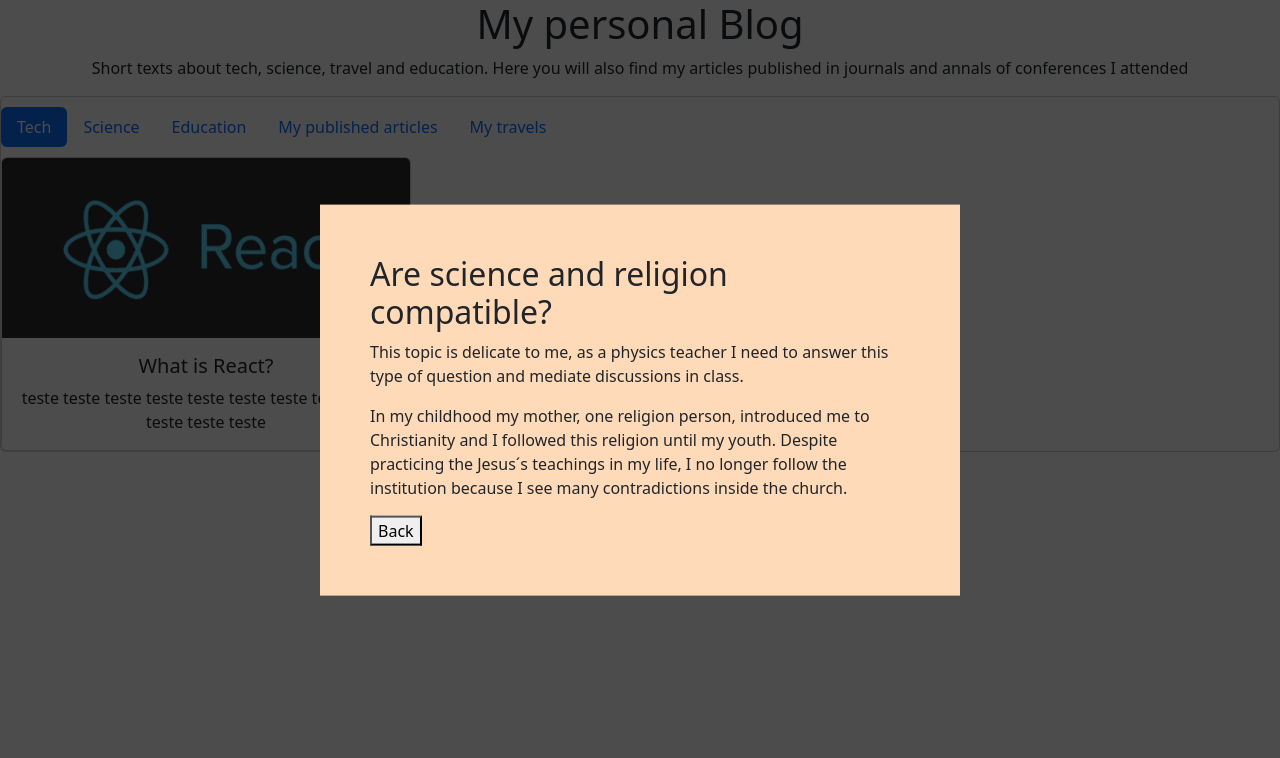
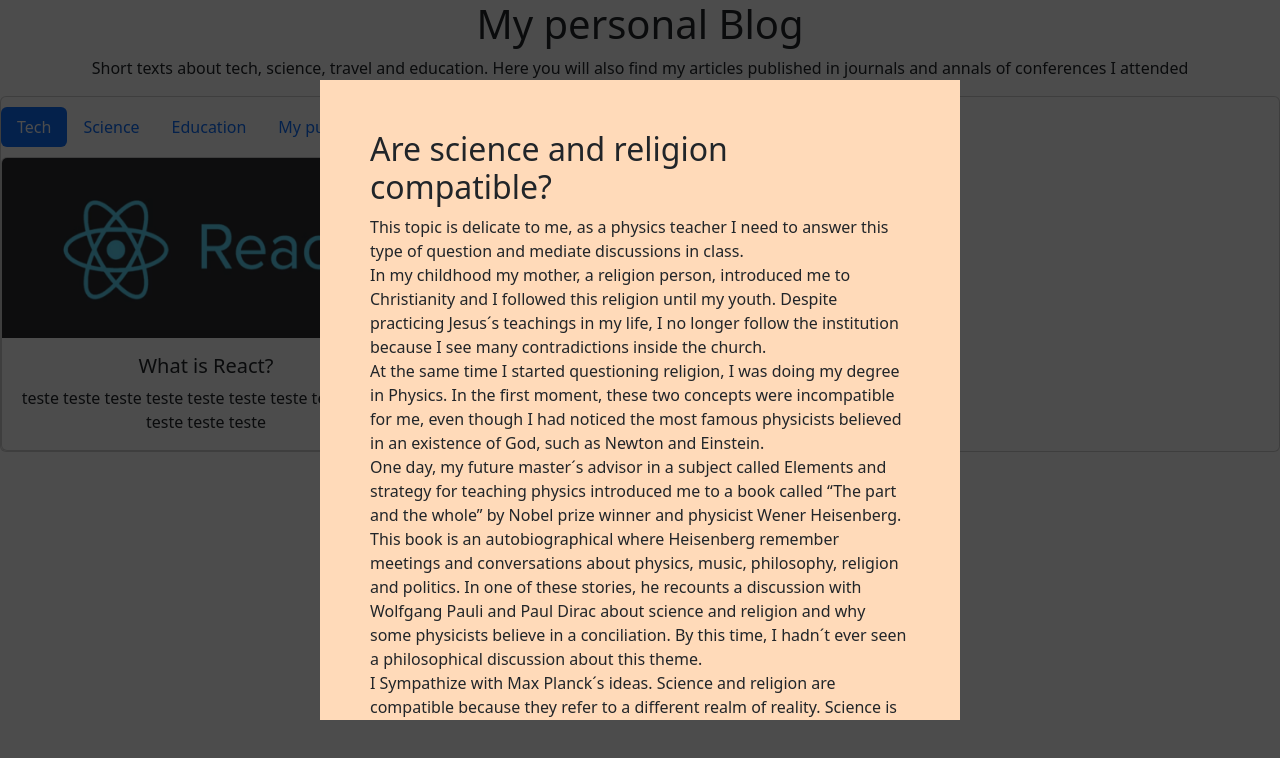
Before and after one commit to Lucas-Gualberto94/blog, a React (Create React App) app: page / in a window 1280 px wide. Both pictures are taken after a click on the element 206 px from the left and 304 px from the top of the page. Shown: the top 758 px of the page. Built offline with nearby package versions, Linux system fonts and the light colour scheme.

Commit message:
adding overflow on modal

```diff
--- a/src/components/ContentBlog/ConfidenceScience.js
+++ b/src/components/ContentBlog/ConfidenceScience.js
@@ -7,16 +7,31 @@ const ConfidenceScience = () => {
             <h2>Why did people lose confidence in Science</h2>
             <p>After the Middle Ages and the dominion of Church over the world, emerged
                 um cultural movement called Enlightenment where the religious thought gave
-                way to reason.
-            </p>
-            <p>
+                way to reason. <br/>
             Ather that, Science became the principal source of knowledge accepted by society,
             especially after 17th century when Isaac Newton in his work managed to join the
             currents theories of motion and create a unified theory that could explain the
             behavior of any type of objects visible on Earth, such as people, car, airplane,
             (Galilei´s Theory) until big objects, such as planets and stars (Copernicus´s
             Theory).  His work laid the foundation for scientific determinism – the idea that
-            science can determine with certainty the behavior of any physical phenomenon.
+            science can determine with certainty the behavior of any physical phenomenon.<br/>
+            This distrust in Science started when Newton´s Theory proved unable to explain the
+            behavior of very small objects, such as atoms, or objects whose speed is close to
+            the speed of light. This deterministic view of science just changed when quantic
+            phenomenon appears and was formulate Heisenberg´s uncertainty principle. In
+            microscopic world, the nature shows itself probabilistic.<br/>
+            Nowadays we observe that growing up number of people don´t believe in Science and
+            its reliability. Distrust in a science that show itself as a probabilistic is one
+            of factors that people are losing your faith in Science. However, the biggest
+            problem is about science teaching, where  the science is showed as a absolute truth
+            and immutable, with concepts well defined, when actually is the opposite. When people
+            realized that Science is not how they learned it in school and scientist work with
+            models and this models don´t tell the absolute truth, they start questioning and
+            doubt about Science. It became evident with emergence of covid and distrust in what
+            scientists were saying and validity and efficacy of vaccines.<br/>
+            Despite the fact that science is not deterministic, it is the best way to seek answers.
+             Scientistic use the scientific method where every single idea undergoes testing and
+              validation before being accepted.
             </p>
         </div>
     );
--- a/src/components/ContentBlog/ScienceReligion.js
+++ b/src/components/ContentBlog/ScienceReligion.js
@@ -6,13 +6,35 @@ const ScienceReligion = () => {
         <div>
             <h2>Are science and religion compatible?</h2>
             <p>This topic is delicate to me, as a physics teacher I need to answer
-                this type of question and mediate discussions in class.
-            </p>
-            <p>
-            In my childhood my mother, one religion person, introduced me to Christianity
-            and I followed this religion until my youth. Despite practicing the Jesus´s
+                this type of question and mediate discussions in class. <br/>
+            In my childhood my mother, a religion person, introduced me to Christianity
+            and I followed this religion until my youth. Despite practicing Jesus´s
             teachings in my life, I no longer follow the institution because I see many
-            contradictions inside the church.
+            contradictions inside the church.<br/>
+            At the same time I started questioning religion, I was doing my degree in Physics.
+            In the first moment, these two concepts were incompatible for me, even though
+            I had noticed the most famous physicists believed in an existence of God, such
+            as Newton and Einstein.<br/>
+            One day, my future master´s advisor in a subject called Elements and strategy
+            for teaching physics introduced me to a book called “The part and the whole”
+            by Nobel prize winner and physicist Wener Heisenberg. This book is an
+            autobiographical where Heisenberg remember meetings and conversations about
+            physics, music, philosophy, religion and politics. In one of these stories,
+            he recounts a discussion with Wolfgang Pauli and Paul Dirac about science and
+            religion and why some physicists believe in a conciliation. By this time, I
+            hadn´t ever seen a philosophical discussion about this theme.<br/>
+            I Sympathize with Max Planck´s ideas. Science and religion are compatible
+            because they refer to a different realm of reality. Science is about the objective
+            material world, where it pushes us to make affirmations about reality and understand
+            their interconnections. While religion is about values, what we need to do you why
+            should it be this way. In other words, in science we are interested in discovering
+            what is true and false, while in religion is about what is good or bad, what has
+            value or not. <br/>
+            The distinction of realm of reality is crucial because if we assume that these
+            belong to the same realm, we will have a problem between what science says and
+            the religion´s parables.
+
+
             </p>
         </div>
     );
--- a/src/components/Modal.js
+++ b/src/components/Modal.js
@@ -7,11 +7,7 @@ import ScienceReligion from './ContentBlog/ScienceReligion';
 const Modal = (props) => {
     if (!props.isOpen) return null;
 
-    /*if (props.getId === '01') {
-        return <ConfidenceScience />;
-    } else {
-        return <ScienceReligion />;
-    }
+    /*
 
     else if (otherCase) {
           return (
@@ -29,7 +25,23 @@ const Modal = (props) => {
           return (
             <div><ConfidenceScience /></div>
           )
-        }  else {
+        } else if (props.getId === '02') {
+          return (
+            <div><ScienceReligion /></div>
+          )
+        } else if (props.getId === '03') {
+          return (
+            <div><ScienceReligion /></div>
+          )
+        } else if (props.getId === '04') {
+          return (
+            <div><ScienceReligion /></div>
+          )
+        } else if (props.getId === '05') {
+          return (
+            <div><ScienceReligion /></div>
+          )
+        } else {
           return (
             <div><ScienceReligion /></div>
           )
--- a/src/index.css
+++ b/src/index.css
@@ -38,6 +38,8 @@ code {
   background-color: peachpuff;
   padding: 50px;
   z-index: 1000;
+  overflow-y: auto;
+  height: 80vh;
 }
 
 .box-1 {
```
